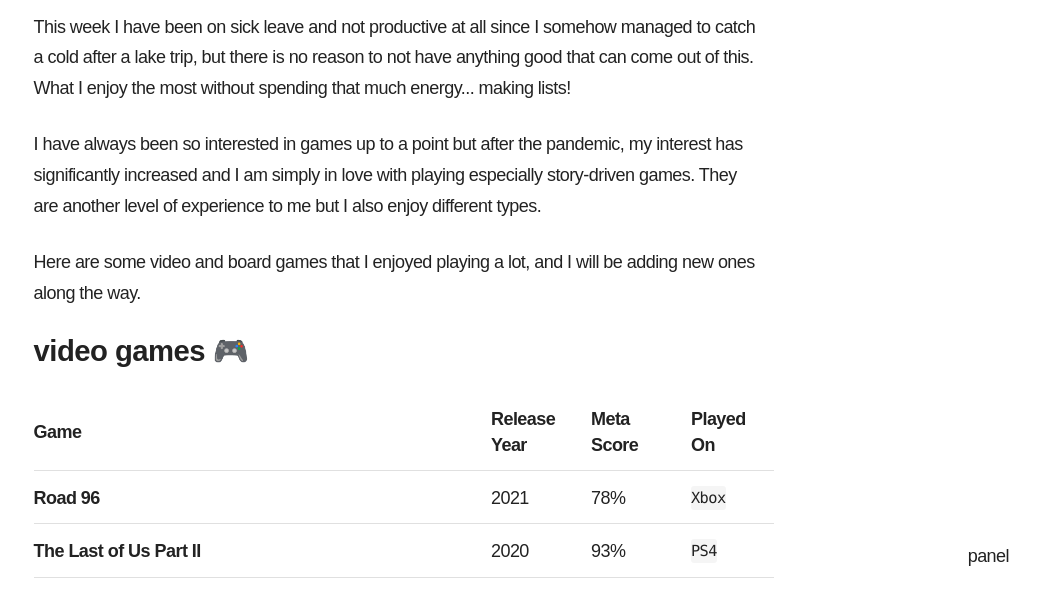
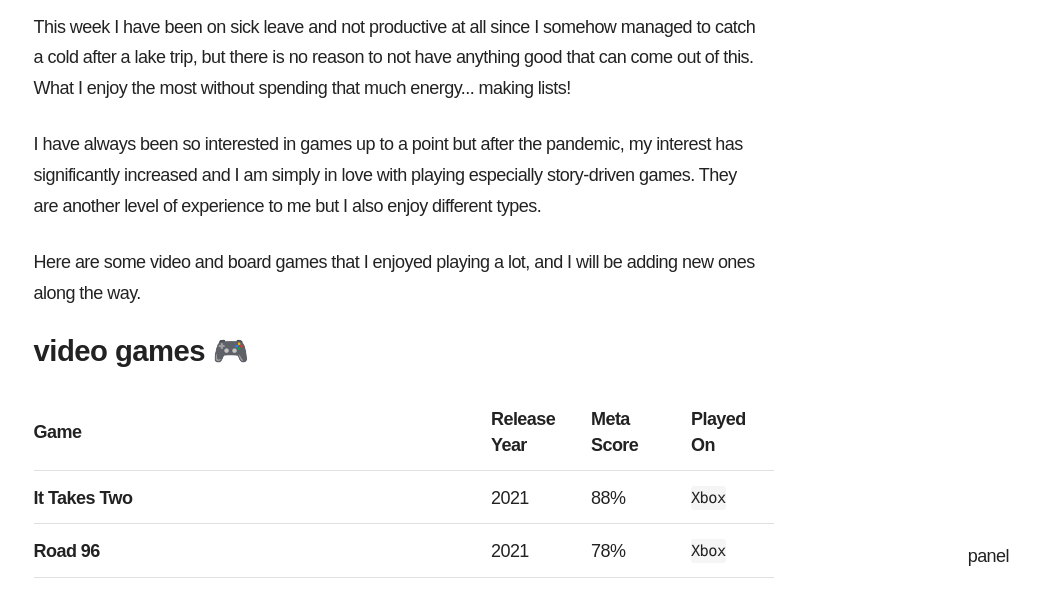
Before and after one commit to ebru/ebrukaya.me, a Gatsby site: page /games/ in a window 1280 px wide. Shown: the part 208-798 px from the top of the page, without its empty margins (241-1280 px from the left). Built offline with nearby package versions, Linux system fonts and the light colour scheme; Gatsby itself is replaced by a stand-in of ours; a web font is replaced by a local one.

Commit message:
Update games.md

```diff
--- a/src/markdown-pages/games.md
+++ b/src/markdown-pages/games.md
@@ -15,6 +15,7 @@ Here are some video and board games that I enjoyed playing a lot, and I will be
 
 | Game  | Release Year | Meta Score  | Played On |
 |-------|--------------|------------|-----------|
+| **<a href='https://www.metacritic.com/game/it-takes-two/' target='_blank'>It Takes Two</a>** | 2021 | 88% | `Xbox` |
 | **<a href='https://www.metacritic.com/game/xbox-series-x/road-96' target='_blank'>Road 96</a>** | 2021 | 78% | `Xbox` |
 | **<a href='https://www.metacritic.com/game/playstation-4/the-last-of-us-part-ii' target='_blank'>The Last of Us Part II</a>** | 2020 | 93% | `PS4` |
 
```
